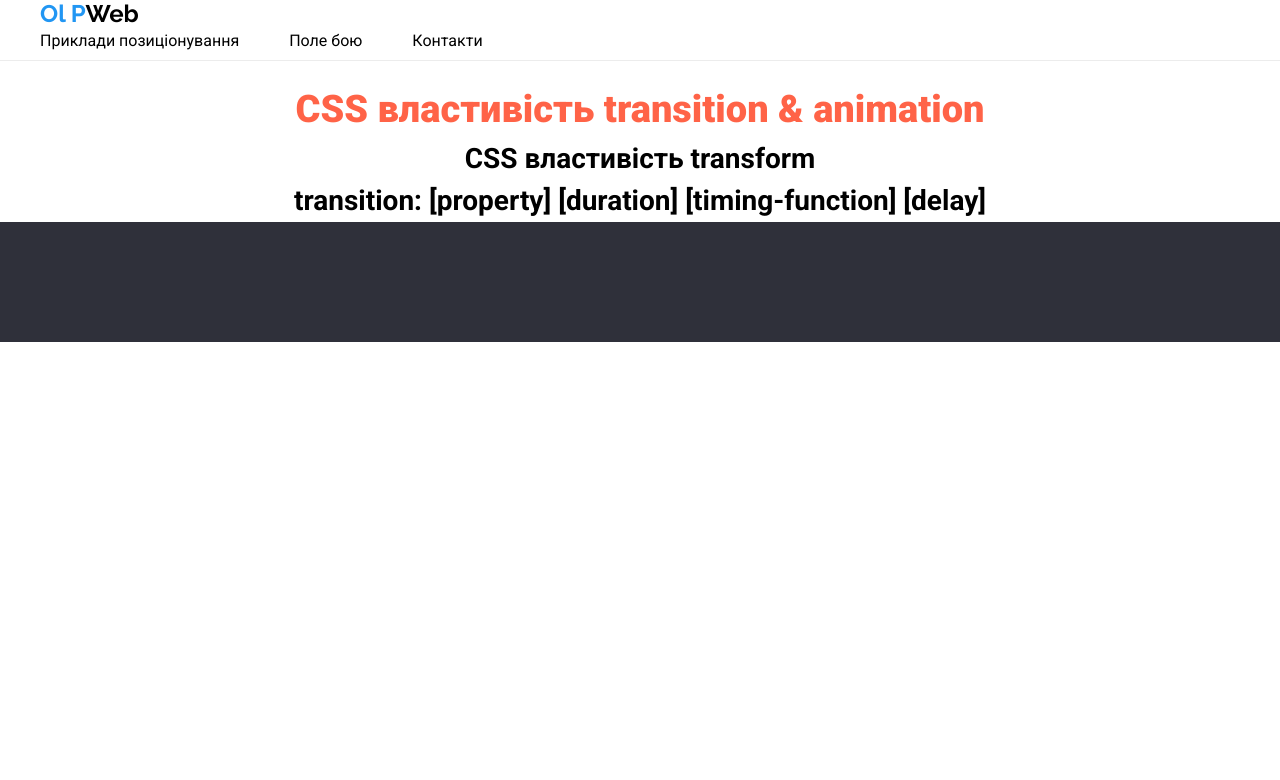
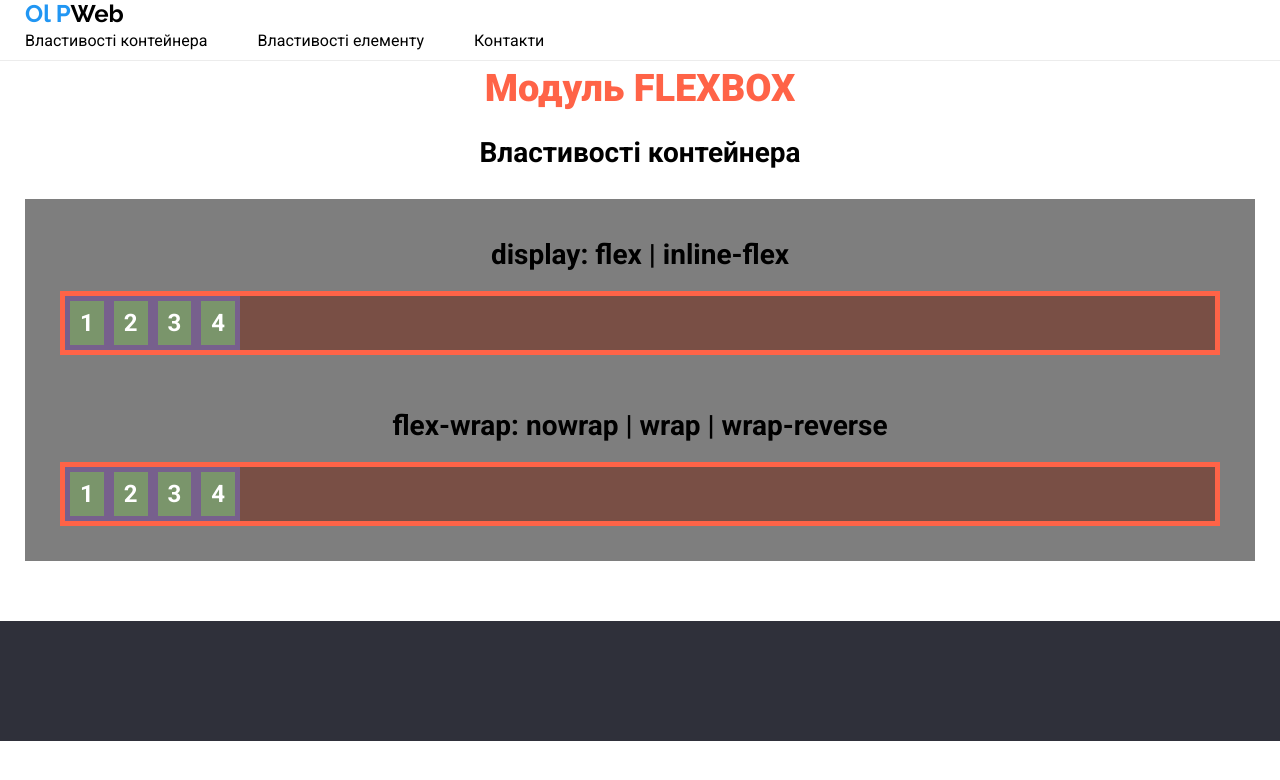
Before and after one commit to 0-Pomalin/Lesson_14, a plain HTML site: page index.html in a window 1280 px wide. Drawn offline with Linux system fonts and the light colour scheme.

Commit message:
adds section container-properties

```diff
--- a/css/style.css
+++ b/css/style.css
@@ -6,15 +6,18 @@ body {
 .wrapper {
   position: relative;
   overflow: hidden;
-  padding-top: 65px;
+  padding-top: 60px;
   min-height: 100%;
 }
 
 [class*='__container'] {
   max-width: 1230px;
   margin: 0 auto;
-  padding-left: 15px;
-  padding-right: 15px;
+
+  padding: 35px;
+  /* padding-left: 35px;
+  padding-right: 35px;
+  padding-bottom: 35px; */
   background-color: rgb(126, 126, 126);
 }
 
@@ -22,6 +25,7 @@ body {
 
 .page-header__container {
   background-color: transparent;
+  padding: 0;
 }
 
 .page-header {
@@ -158,22 +162,11 @@ body {
 }
 
 .main-title {
+  margin-bottom: 15px;
   font-weight: 900;
   font-size: 38px;
   color: tomato;
   animation: title 3s ease;
-}
-
-/* section examples*/
-
-.examples {
-}
-
-.examples__title,
-.examples-animation__title,
-.newton-cradle__title {
-  opacity: 0;
-  animation: title 3s ease 0.5s forwards;
 }
 
 @keyframes title {
@@ -186,20 +179,72 @@ body {
   }
 }
 
-.examples__sub-title,
-.examples-animation__sub-title {
-  transform: translate(0, 50%);
-  opacity: 0;
-  animation: sub-title 1s ease 2s forwards;
+/* section */
+
+.section {
+  /* padding-top: 60px; */
+  padding-bottom: 60px;
 }
 
-@keyframes sub-title {
-  0% {
-  }
-  100% {
-    transform: translate(0, 0);
-    opacity: 1;
-  }
+.section__title {
+  margin-bottom: 25px;
+  opacity: 0;
+  animation: title 3s ease 0.5s forwards;
+}
+
+/* container-properties */
+
+.container-properties {
+  /* text-align: center; */
+}
+
+.container-properties__title {
+  margin-bottom: 15px;
+}
+
+.container-properties__title:not(:first-child) {
+  margin-top: 50px;
+}
+
+/*=========== display: flex | inline-flex ============*/
+
+.display {
+  border: 5px solid tomato;
+  background-color: #794f45;
+
+  display: flex;
+  /* display: inline-flex; */
+}
+
+.display__item {
+  color: #fff;
+  font-size: 24px;
+  font-weight: 700;
+  background-color: #7a956b;
+  padding: 10px;
+  text-align: center;
+  border: 5px solid #77608d;
+}
+
+/*======= flex-wrap: nowrap | wrap | wrap-reverse =======*/
+
+.flex-wrap {
+  border: 5px solid tomato;
+  background-color: #794f45;
+  display: flex;
+
+  /* flex-wrap: wrap; */
+  flex-wrap: wrap-reverse;
+}
+
+.flex-wrap__item {
+  color: #fff;
+  font-size: 24px;
+  font-weight: 700;
+  background-color: #7a956b;
+  padding: 10px;
+  text-align: center;
+  border: 5px solid #77608d;
 }
 
 /* footer */
--- a/index.html
+++ b/index.html
@@ -5,7 +5,7 @@
     <meta http-equiv="X-UA-Compatible" content="IE=edge" />
     <meta name="viewport" content="width=device-width, initial-scale=1.0" />
     <title>Lesson_14</title>
-    link rel="preconnect" href="https://fonts.googleapis.com" />
+    <link rel="preconnect" href="https://fonts.googleapis.com" />
     <link rel="preconnect" href="https://fonts.gstatic.com" crossorigin />
     <link
       href="https://fonts.googleapis.com/css2?family=Raleway:wght@700&family=Roboto:wght@400;500;700;900&display=swap"
@@ -19,15 +19,16 @@
         <div class="page-header__container">
           <nav class="page-header__nav">
             <a class="logo" href="./index.html" lang="en">Ol P<span class="logo__web logo__web--black">Web</span></a>
+
             <ul class="page-header__menu menu">
               <li class="menu__item">
-                <a class="menu__link" href="">Приклади позиціонування</a>
+                <a class="menu__link" href="">Властивості контейнера</a>
                 <ul class="sub-menu">
                   <li class="sub-menu__item">
-                    <a class="sub-menu__link" href="#static">: static</a>
+                    <a class="sub-menu__link" href="#display">display: flex | inline-flex</a>
                   </li>
                   <li class="sub-menu__item">
-                    <a class="sub-menu__link" href="#relative">: relative</a>
+                    <a class="sub-menu__link" href="#flex-wrap">flex-wrap: nowrap | wrap | wrap-reverse</a>
                   </li>
                   <li class="sub-menu__item">
                     <a class="sub-menu__link" href="#absolute">: absolute</a>
@@ -41,7 +42,7 @@
                 </ul>
               </li>
               <li class="menu__item">
-                <a class="menu__link" href="#battlefield">Поле бою</a>
+                <a class="menu__link" href="#battlefield">Властивості елементу</a>
               </li>
               <li class="menu__item">
                 <a class="menu__link" href="">Контакти</a>
@@ -51,10 +52,27 @@
         </div>
       </header>
       <main>
-        <h1 class="main-title title">CSS властивість transition & animation</h1>
-        <section class="examples"></section>
-        <h2 class="examples__title title">CSS властивість transform</h2>
-        <h3 class="examples__sub-title title">transition: [property] [duration] [timing-function] [delay]</h3>
+        <h1 class="main-title title">Модуль FLEXBOX</h1>
+        <section class="section container-properties">
+          <h2 class="section__title title">Властивості контейнера</h2>
+          <div class="container-properties__container">
+            <h2 id="display" class="container-properties__title title">display: flex | inline-flex</h2>
+            <div id="" class="container-properties__display display">
+              <div class="display__item">1</div>
+              <span class="display__item">2</span>
+              <div class="display__item">3</div>
+              <span class="display__item">4</span>
+            </div>
+
+            <h2 id="flex-wrap" class="container-properties__title title">flex-wrap: nowrap | wrap | wrap-reverse</h2>
+            <div id="" class="container-properties__flex-wrap flex-wrap">
+              <div class="flex-wrap__item">1</div>
+              <span class="flex-wrap__item">2</span>
+              <div class="flex-wrap__item">3</div>
+              <span class="flex-wrap__item">4</span>
+            </div>
+          </div>
+        </section>
       </main>
       <footer class="page-footer"></footer>
     </div>
```
